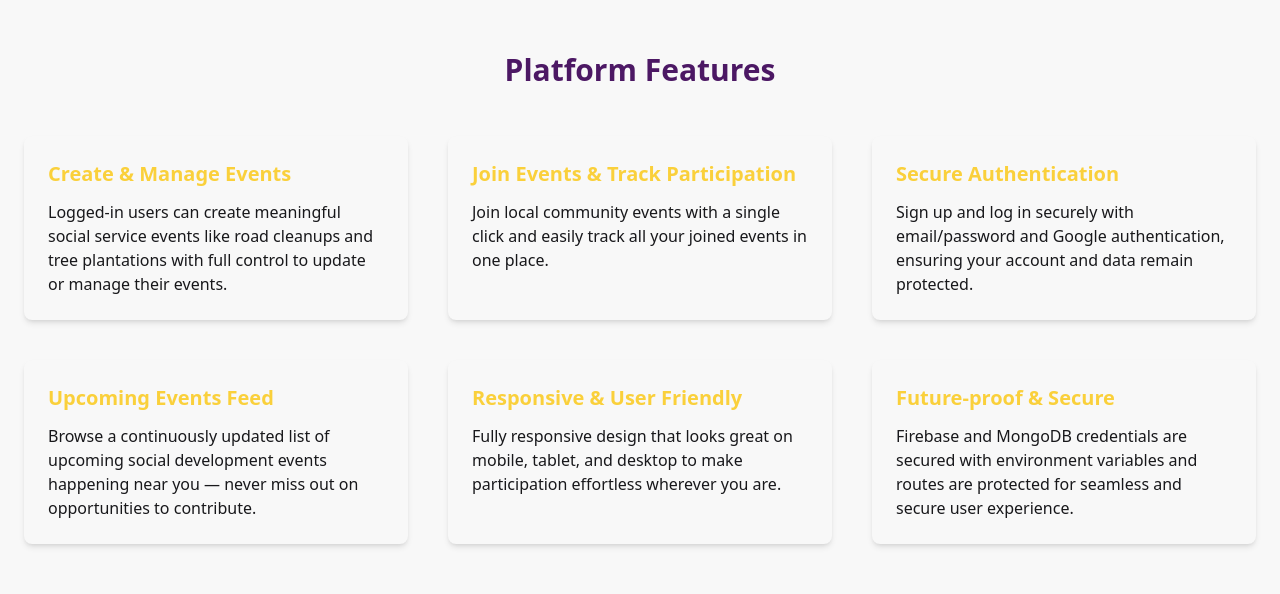
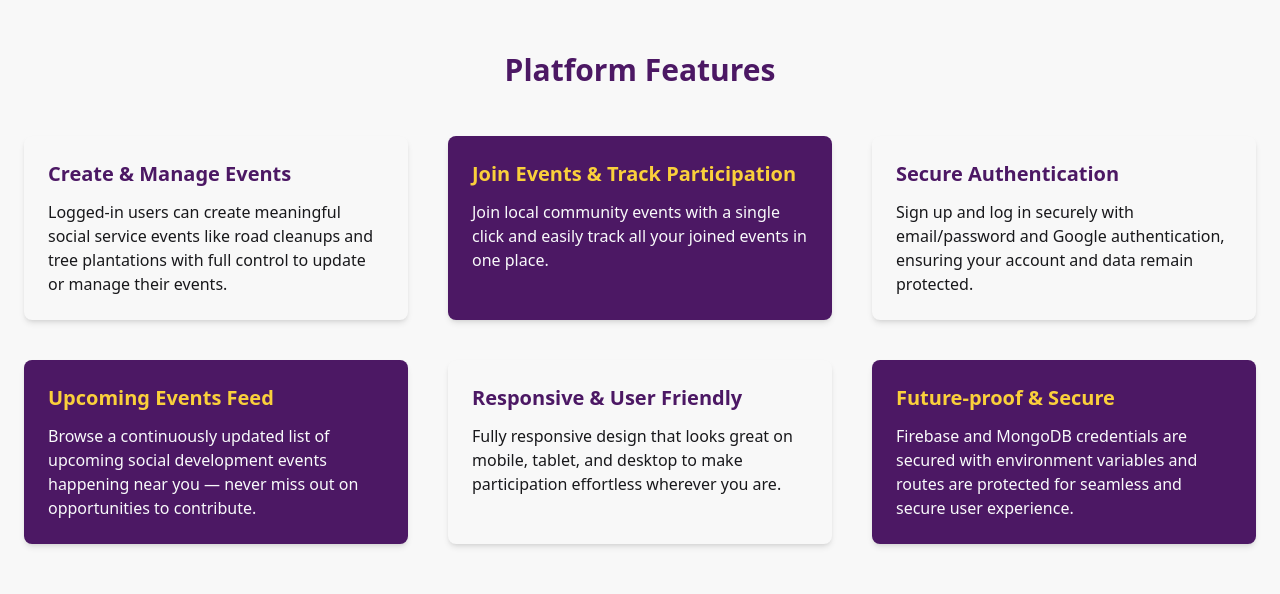
Before and after one commit to MohammadFakhruddin/socio-client, a React (Vite) app: page / in a window 1280 px wide. Shown: the part 600-1194 px from the top of the page. Built offline with nearby package versions, Linux system fonts and the light colour scheme; no server answers.

Commit message:
added loader

```diff
--- a/package.json
+++ b/package.json
@@ -36,8 +36,8 @@
     "@vitejs/plugin-react": "^4.5.2",
     "autoprefixer": "^10.4.21",
     "daisyui": "^5.0.43",
-    "postcss": "^8.5.5",
-    "tailwindcss": "^4.1.10",
+    "postcss": "^8.5.6",
+    "tailwindcss": "^4.1.11",
     "vite": "^6.3.5"
   }
 }
--- a/src/Components/Features.jsx
+++ b/src/Components/Features.jsx
@@ -7,48 +7,48 @@ const Features = () => {
 
         {/* Feature 1 */}
         <div className="bg-base-200 p-6 rounded-lg shadow-md hover:shadow-lg transition-shadow duration-300">
-          <h3 className="text-xl font-semibold mb-3 text-secondary">Create & Manage Events</h3>
+          <h3 className="text-xl font-semibold mb-3 text-primary">Create & Manage Events</h3>
           <p>
             Logged-in users can create meaningful social service events like road cleanups and tree plantations with full control to update or manage their events.
           </p>
         </div>
 
         {/* Feature 2 */}
-        <div className="bg-base-200 p-6 rounded-lg shadow-md hover:shadow-lg transition-shadow duration-300">
+        <div className="bg-primary p-6 rounded-lg shadow-md hover:shadow-lg transition-shadow duration-300">
           <h3 className="text-xl font-semibold mb-3 text-secondary">Join Events & Track Participation</h3>
-          <p>
+          <p className="text-gray-50">
             Join local community events with a single click and easily track all your joined events in one place.
           </p>
         </div>
 
         {/* Feature 3 */}
         <div className="bg-base-200 p-6 rounded-lg shadow-md hover:shadow-lg transition-shadow duration-300">
-          <h3 className="text-xl font-semibold mb-3 text-secondary">Secure Authentication</h3>
-          <p>
+          <h3 className="text-xl font-semibold mb-3 text-primary">Secure Authentication</h3>
+          <p className="">
             Sign up and log in securely with email/password and Google authentication, ensuring your account and data remain protected.
           </p>
         </div>
 
         {/* Feature 4 */}
-        <div className="bg-base-200 p-6 rounded-lg shadow-md hover:shadow-lg transition-shadow duration-300">
+        <div className="bg-primary p-6 rounded-lg shadow-md hover:shadow-lg transition-shadow duration-300">
           <h3 className="text-xl font-semibold mb-3 text-secondary">Upcoming Events Feed</h3>
-          <p>
+          <p className="text-gray-50">
             Browse a continuously updated list of upcoming social development events happening near you — never miss out on opportunities to contribute.
           </p>
         </div>
 
         {/* Feature 5 */}
         <div className="bg-base-200 p-6 rounded-lg shadow-md hover:shadow-lg transition-shadow duration-300">
-          <h3 className="text-xl font-semibold mb-3 text-secondary">Responsive & User Friendly</h3>
+          <h3 className="text-xl font-semibold mb-3 text-primary">Responsive & User Friendly</h3>
           <p>
             Fully responsive design that looks great on mobile, tablet, and desktop to make participation effortless wherever you are.
           </p>
         </div>
 
         {/* Feature 6 */}
-        <div className="bg-base-200 p-6 rounded-lg shadow-md hover:shadow-lg transition-shadow duration-300">
+        <div className="bg-primary p-6 rounded-lg shadow-md hover:shadow-lg transition-shadow duration-300">
           <h3 className="text-xl font-semibold mb-3 text-secondary">Future-proof & Secure</h3>
-          <p>
+          <p className="text-gray-50">
             Firebase and MongoDB credentials are secured with environment variables and routes are protected for seamless and secure user experience.
           </p>
         </div>
--- a/src/Components/Footer.jsx
+++ b/src/Components/Footer.jsx
@@ -19,7 +19,7 @@ const Footer = () => {
 
         {/* Quick Links */}
         <div>
-          <h4 className="footer-title text-secondary">Quick Links</h4>
+          <h4 className="footer-title text-primary">Quick Links</h4>
           <ul className="text-sm space-y-1">
             <li><Link to="/" className="link link-hover">Home</Link></li>
             <li><Link to="/events" className="link link-hover">Upcoming Events</Link></li>
@@ -30,14 +30,14 @@ const Footer = () => {
 
         {/* Contact Info */}
         <div>
-          <h4 className="footer-title text-secondary">Contact</h4>
+          <h4 className="footer-title text-primary">Contact</h4>
           <p className="text-sm">Email: <a href="mailto:support@socioserve.org" className="link">support@socioserve.org</a></p>
           <p className="text-sm">Location: Dhaka, Bangladesh</p>
         </div>
 
         {/* Social Media */}
         <div>
-          <h4 className="footer-title text-secondary">Follow Us</h4>
+          <h4 className="footer-title text-parimary">Follow Us</h4>
           <div className="flex gap-4 mt-2">
             <a href="#" className="btn btn-sm btn-circle bg-primary text-white"><FaFacebookF /></a>
             <a href="#" className="btn btn-sm btn-circle bg-primary text-white"><FaTwitter /></a>
--- a/src/Components/Newsletter.jsx
+++ b/src/Components/Newsletter.jsx
@@ -15,10 +15,10 @@ const Newsletter = () => {
 
         {/* Text + Form Section */}
         <div className="flex-1 text-center md:text-left">
-          <h2 className="text-3xl md:text-4xl font-bold mb-4">
+          <h2 className="text-3xl md:text-4xl font-bold mb-4 text-primary">
             Stay Connected with Socio
           </h2>
-          <p className="text-base md:text-lg mb-6">
+          <p className="text-base md:text-lg mb-6 text-primary">
             Subscribe to our newsletter to get updates on upcoming social development events near you!
           </p>
           <form className="flex flex-col md:flex-row items-center md:items-start gap-4">
--- a/src/Layout/MainLayout.jsx
+++ b/src/Layout/MainLayout.jsx
@@ -1,10 +1,19 @@
 import Navbar from '../Components/Navbar';
 import { Outlet } from 'react-router';
 import Footer from '../Components/Footer';
+import { useContext } from 'react';
+import Loading from '../Components/Loading';
+import { AuthContext } from '../Provider/AuthContext';
 
 const MainLayout = () => {
-    return (
-         <div className="flex flex-col min-h-screen">
+  const { loading } = useContext(AuthContext);
+
+  if (loading) {
+    return <Loading />;
+  }
+
+  return (
+    <div className="flex flex-col min-h-screen">
       <div className="mb-6">
         <Navbar />
       </div>
@@ -17,7 +26,7 @@ const MainLayout = () => {
         <Footer />
       </div>
     </div>
-    );
+  );
 };
 
 export default MainLayout;
--- a/src/Pages/JoinedEvents.jsx
+++ b/src/Pages/JoinedEvents.jsx
@@ -21,22 +21,26 @@ const JoinedEvents = () => {
       });
   }, [user?.email]);
 
-  if (loading) return <p>Loading joined events...</p>;
+  if (loading) return <p className="text-center mt-10 text-lg">Loading joined events...</p>;
 
-  if (!events.length) return <p>You have not joined any events yet.</p>;
+  if (!events.length) return <p className="text-center mt-10 text-lg">You have not joined any events yet.</p>;
 
   return (
-    <div className="max-w-4xl mx-auto p-6 mt-10">
-      <h2 className="text-3xl font-bold mb-6">Your Joined Events</h2>
-      <ul>
+    <div className=" mx-auto p-6 mt-10 ">
+      <h2 className="text-3xl font-bold mb-8 text-center text-primary">Your Joined Events</h2>
+      <ul className="grid grid-cols-1 sm:grid-cols-2 lg:grid-cols-3 gap-8">
         {events.map(event => (
-          <li key={event._id} className="mb-8 border p-4 rounded shadow">
-            <img src={event.thumbnail} alt={event.title} className="w-full max-w-md h-48 object-cover rounded mb-3" />
-            <h3 className="text-xl font-semibold">{event.title}</h3>
-            <p>{event.description}</p>
-            <p><strong>Date:</strong> {new Date(event.date).toLocaleDateString()}</p>
-            <p><strong>Location:</strong> {event.location}</p>
-            <p><strong>Type:</strong> {event.eventType}</p>
+          <li key={event._id} className="bg-white border border-gray-200 p-5 rounded-lg shadow hover:shadow-lg transition-shadow duration-300">
+            <img
+              src={event.thumbnail}
+              alt={event.title}
+              className="w-full h-48 object-cover rounded-md mb-4"
+            />
+            <h3 className="text-xl font-semibold mb-2">{event.title}</h3>
+            <p className="text-gray-700 mb-2">{event.description}</p>
+            <p className="text-sm text-gray-500"><strong>Date:</strong> {new Date(event.date).toLocaleDateString()}</p>
+            <p className="text-sm text-gray-500"><strong>Location:</strong> {event.location}</p>
+            <p className="text-sm text-gray-500"><strong>Type:</strong> {event.eventType}</p>
           </li>
         ))}
       </ul>
```
Also changed, not shown: src/Components/Navbar.jsx (+12 -12 lines), 1 other file (tests, documents, lock files or other folders).
